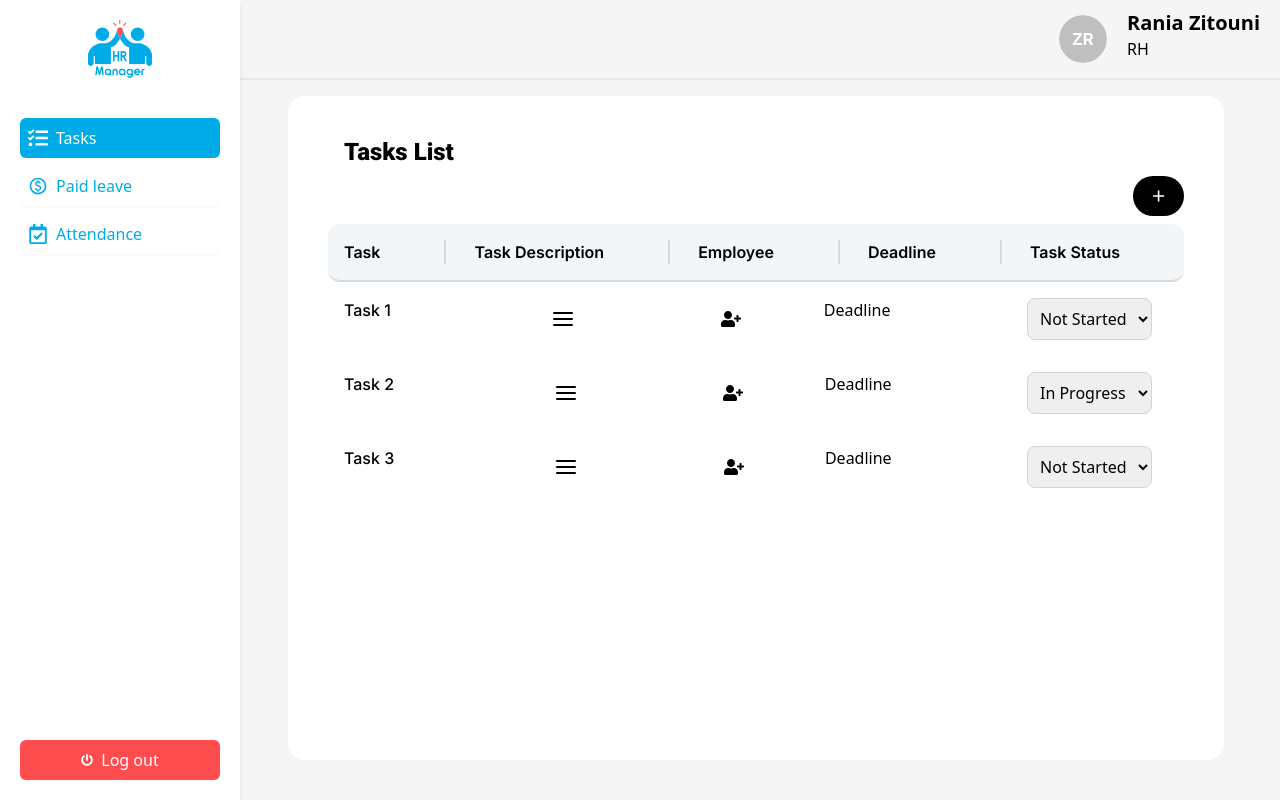
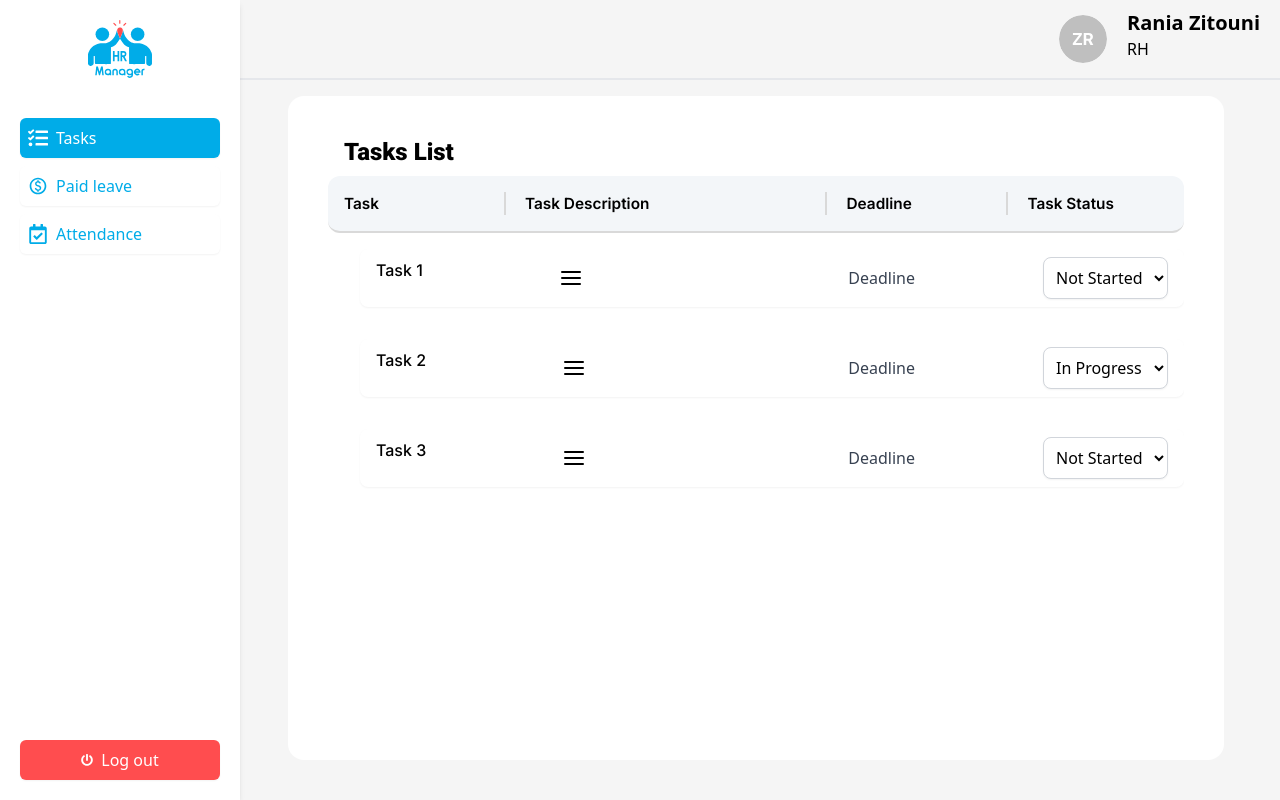
Before and after one commit to shikagin/TC-Team2, a React (Vite) app in the folder TC_Frontend/: page /employee in a window 1280 px wide. Both pictures are taken after a click on the item "Tasks". Built offline with nearby package versions, Linux system fonts and the light colour scheme.

Commit message:
paidLeave

```diff
--- /dev/null
+++ b/TC_Frontend/src/components/CreateRequest.jsx
@@ -0,0 +1,98 @@
+import React, { useState } from "react";
+
+const CreateRequest = ({ isVisible, onClose, onSave }) => {
+  if (!isVisible) return null;
+
+  const [leaveData, setLeaveData] = useState({
+    startDate: "",
+    duration: "",
+    reason: "",
+  });
+
+  const handleChange = (e) => {
+    const { name, value } = e.target;
+    setLeaveData({ ...leaveData, [name]: value });
+  };
+
+  const handleSave = () => {
+    onSave({ ...leaveData });
+    onClose();
+  };
+
+  return (
+    <div className="fixed inset-0 flex items-center justify-center z-50 pointer-events-none">
+      <div className="bg-white p-6 rounded-lg shadow-lg w-full max-w-lg h-auto z-60 pointer-events-auto relative">
+        <h2 className="text-lg font-bold text-center mb-6">Request a Leave</h2>
+        <form className="space-y-6">
+          {/* Start Date */}
+          <div className="flex flex-col">
+            <label htmlFor="startDate" className="font-medium mb-2 text-gray-600">
+              Start Date:
+            </label>
+            <input
+              type="date"
+              id="startDate"
+              name="startDate"
+              value={leaveData.startDate}
+              onChange={handleChange}
+              className="bg-[#E3EDF9] text-[#4D587F] h-[6vh] rounded-[6px] px-4 focus:outline-none"
+            />
+          </div>
+
+          {/* Duration */}
+          <div className="flex flex-col">
+            <label htmlFor="duration" className="font-medium mb-2 text-gray-600">
+              Duration (Days):
+            </label>
+            <select
+              id="duration"
+              name="duration"
+              value={leaveData.duration}
+              onChange={handleChange}
+              className="bg-[#E3EDF9] text-[#4D587F] h-[6vh] rounded-[6px] px-4 focus:outline-none"
+            >
+              <option value="" disabled>Select Duration</option>
+              {[...Array(15)].map((_, index) => (
+                <option key={index + 1} value={index + 1}>
+                  {index + 1}
+                </option>
+              ))}
+            </select>
+          </div>
+
+          {/* Reason */}
+          <div className="flex flex-col">
+            <label htmlFor="reason" className="font-medium mb-2 text-gray-600">
+              Reason for Leave:
+            </label>
+            <textarea
+              id="reason"
+              name="reason"
+              value={leaveData.reason}
+              onChange={handleChange}
+              className="bg-[#E3EDF9] text-[#4D587F] rounded-[6px] px-4 py-2 h-[10vh] focus:outline-none"
+              placeholder="Provide a reason for your leave..."
+            />
+          </div>
+        </form>
+
+        <div className="flex justify-end space-x-4 mt-6">
+          <button
+            className="bg-gray-400 h-10 text-white font-semibold py-2 px-4 rounded-md hover:-translate-y-1 transition-transform duration-300 ease-in-out"
+            onClick={onClose}
+          >
+            Cancel
+          </button>
+          <button
+            className="bg-blue-500 h-10 text-white font-semibold py-2 px-4 rounded-md hover:-translate-y-1 transition-transform duration-300 ease-in-out"
+            onClick={handleSave}
+          >
+            Submit
+          </button>
+        </div>
+      </div>
+    </div>
+  );
+};
+
+export default CreateRequest;
--- a/TC_Frontend/src/components/SideBar.jsx
+++ b/TC_Frontend/src/components/SideBar.jsx
@@ -57,7 +57,7 @@ const SideBar = ({ role }) => {
     <nav className="card fixed top-0 left-0 h-screen w-[240px] bg-white p-5 shadow-md flex flex-col justify-between z-20">
       {/* Logo Link */}
       <div className="flex justify-center mb-4"> {/* Center the logo */}
-        <Link to="/" className="flex items-center space-x-2">
+        <Link to="" className="flex items-center space-x-2">
           <img className="w-16 pb-6 object-contain" src={Logo} alt="Logo" />
         </Link>
       </div>
--- a/TC_Frontend/src/pages/employee/LeaveList.jsx
+++ b/TC_Frontend/src/pages/employee/LeaveList.jsx
@@ -1,33 +1,83 @@
-import React from 'react'
+import React, { useState } from 'react';
+import { BiPlus } from 'react-icons/bi';
+import CreateRequest from '../../components/CreateRequest';
 
-function ListeConges() {
-    const fetchStates= async ()=>{
+function LeaveList() {
+  const [isAddRequestVisible, setIsAddRequestVisible] = useState(false);
 
-        try{
+  const toggleAddRequest = () => {
+    setIsAddRequestVisible(!isAddRequestVisible);
+  };
 
-                const response = await fetch("")
-                const data = await response.json()
-                console.log("Fetched Stats:", data)
-                return data
+  const handleSave = (leaveData) => {
+    console.log("Leave Request Data:", leaveData);
+    // Add logic to handle the leave request data
+  };
 
-        }
-        catch (error)
-        {
-                console.error("err fetching states ",error)
-                return null
+  // Generate a list of 10 requests with different statuses
+  const requests = Array.from({ length: 10 }, (_, index) => ({
+    id: index + 1,
+    title: `Request ${index + 1}`,
+    status: index % 3 === 0 ? 'Accepted' : index % 3 === 1 ? 'Declined' : 'Being Processed',
+    date: `12/${index + 1}/2024`,
+  }));
 
-        }
-    }
-    const handleMissingData = (data) => {
-        if (!data || data.length === 0) {
-          console.warn("No data available.")
-          return []
-        }
-        return data
-    }
   return (
-    <div>ListeConges</div>
-  )
+    <div className="bg-[#F5F5F5] h-screen pl-72 pt-24 pr-14 pb-10">
+      <div className="bg-white rounded-2xl h-full p-10 flex flex-col w-full">
+        {/* Title and Add Button */}
+        <div className="flex items-center justify-between mb-6">
+          <p className="font-bold text-2xl font-roboto">My Requests</p>
+          <button
+            className="w-12 h-12 rounded-full bg-black text-white flex items-center justify-center"
+            onClick={toggleAddRequest}
+          >
+            <BiPlus size={28} />
+          </button>
+        </div>
+
+        {isAddRequestVisible && (
+          <CreateRequest
+            isVisible={isAddRequestVisible}
+            onClose={() => toggleAddRequest(null)}
+          />
+        )}
+
+        <div className="overflow-y-auto h-[calc(100%-8rem)]">
+          {/* Header Row */}
+          <div className="flex flex-row items-center justify-between py-4 px-6 rounded-xl bg-gray-200 font-bold text-gray-700">
+            <p className="flex-1 text-center">Request</p>
+            <p className="flex-1 text-center">Date</p>
+            <p className="flex-1 text-center">Status</p>
+          </div>
+
+          {/* Request Rows */}
+          {requests.map((request) => (
+            <div
+              key={request.id}
+              className="flex flex-row items-center justify-between py-4 px-6 border-b border-gray-300 bg-white"
+            >
+              <p className="flex-1 text-center font-medium">{request.title}</p>
+              <p className="flex-1 text-center">{request.date}</p>
+              <p
+                className="flex-1 text-center"
+                style={{
+                  color:
+                    request.status === 'Accepted'
+                      ? 'green'
+                      : request.status === 'Declined'
+                      ? 'red'
+                      : 'black',
+                }}
+              >
+                {request.status}
+              </p>
+            </div>
+          ))}
+        </div>
+      </div>
+    </div>
+  );
 }
 
-export default ListeConges
+export default LeaveList;
--- a/TC_Frontend/src/pages/employee/TaskList.jsx
+++ b/TC_Frontend/src/pages/employee/TaskList.jsx
@@ -43,8 +43,8 @@ function TaskList() {
 
     const tasks =[
 
-        { id: 1, title: 'Task 1', status: 'Not Started', description: 'Task 1 jhjsdhvkhdkjvhdhvkjh vsjhjkhjkhkcjvhjfhuhjhjkhjkdhvjkfhjhvfdescription' },
-        { id: 2, title: 'Task 2', status: 'In Progress', description: 'Task 2 description' },
+        { id: 1, title: 'Task 1', status: 'Not Started', description: 'Task 1 jhjsdhrrrrrrrrrrrrrvkhdkjvhdhvkjh vsjhjkhjkhkcjvhjfhuhjhjkhjkdhvjkfhjhvfdescription' },
+        { id: 2, title: 'Task 2', status: 'In Progress', description: 'Task 2 descriprrrrrrrtion' },
         { id: 3, title: 'Task 3', status: 'Not Started', description: 'Task 3 description' },
 
     ];
@@ -85,29 +85,23 @@ function TaskList() {
         <div className="bg-white rounded-2xl h-full p-10 flex flex-col w-full">
 
           <p className="font-bold text-2xl mb-2 font-roboto ml-4">Tasks List</p>
-          <button className="px-4 py-2 rounded-full mb-2 bg-black text-white flex w-[4vw] ml-auto " onClick={toggleAddTask}  >
-              <BiPlus size={24} className="ml-auto" />
 
-          </button>
-
-          {isAddTaskVisible && (
-
-          <CreateTask
-
-            isVisible={isAddTaskVisible}
-            onClose={() => toggleAddTask(null)} // Close popup
-
-          />
-          )}
 
           <div className="overflow-y-auto h-[calc(100%-4rem)]">
             {/* Header Row */}
-            <div className="pb-4 pt-4 flex flex-row justify-between pl-4 rounded-xl border-b-color5 border-b-2 bg-color2">
-              <p className="pr-16 font-inter font-bold border-r-color5 border-r-2">Task</p>
-              <p className="pr-16 font-inter font-bold border-r-color5 border-r-2">Task Description</p>
-              <p className="pr-16 font-inter font-bold border-r-color5 border-r-2">Employee</p>
-              <p className="pr-16 font-inter font-bold border-r-color5 border-r-2">Deadline</p>
-              <p className="pr-16 font-inter font-bold">Task Status</p>
+            <div className="pb-4 pt-4 flex flex-row justify-between items-center pl-4 pr-4 rounded-xl border-b-color5 border-b-2 bg-color2 w-full">
+              <p className="pr-[1.5vw] text-[1.2vw] font-inter font-bold border-r-2 border-r-color5 flex-1 min-w-[10%]">
+                Task
+              </p>
+              <p className="px-[1.5vw] text-[1.2vw] font-inter font-bold border-r-2 border-r-color5 flex-[2] min-w-[20%]">
+                Task Description
+              </p>
+              <p className="px-[1.5vw] text-[1.2vw] font-inter font-bold border-r-2 border-r-color5 flex-1 min-w-[15%]">
+                Deadline
+              </p>
+              <p className="pl-[1.5vw] text-[1.2vw] font-inter font-bold flex-1 min-w-[15%]">
+                Task Status
+              </p>
             </div>
 
             {/* Task Rows */}
@@ -118,36 +112,40 @@ function TaskList() {
 
                 key={task.id}
 
-                className="pb-4 pt-4 flex flex-row justify-between pl-4 rounded-xl bg-white"  >
+                className="pb-4 pt-4 flex flex-row justify-between ml-8 rounded-xl bg-white"  >
+                <div className="flex flex-row items-center justify-between w-full py-2 px-4 bg-white rounded-lg shadow-sm">
 
-                <div className="flex flex-row">
-
-                  <p className="mr-16 font-inter font-medium">{task.title} </p>
-
+                    <div className="flex flex-row  flex-1">
+                      <p className="text-[1rem] font-inter font-medium truncate  mr-16">
+                        {task.title}
+                      </p>
                       <button
-                    className="ml-24 flex items-center text-gray-700 bg-transparent hover:bg-gray-100 rounded-lg" onClick={() => toggleDescription(task.title, task.description)}
+                        className="flex ml-16 items-center justify-center text-gray-700 bg-transparent hover:bg-gray-100 rounded-lg p-2"
+                        onClick={() => toggleDescription(task.title, task.description)}
                       >
-
                         <FiMenu size={24} className="text-black" />
                       </button>
+                    </div>
+
+                    <p className="text-[1rem] mr-24 text-gray-700 font-medium pr-8 whitespace-nowrap">
+                      Deadline
+                    </p>
 
 
+                    <select
+
+
+                      value={task.status}
+                      onChange={(e) => handleStatusChange(task.id, e.target.value)}
+                      className="p-2 border border-gray-300 rounded-lg text-[1rem] bg-white shadow-sm"
+                    >
+                      <option value="Not Started">Not Started</option>
+                      <option value="In Progress">In Progress</option>
+                      <option value="Feedback">Feedback</option>
+                      <option value="Finished">Finished</option>
+                    </select>
                 </div>
 
-                <div className="flex flex-row justify-between items-center">
-                  <button className="ml-16 rounded-xl bg-transparent text-black w-10 h-10 flex items-center justify-center" onClick={toggleAdd}>
-                    <FaUserPlus size={20} />
-                  </button>
-
-                {isAddVisible && (
-
-                <Add
-
-                  isVisible={isAddVisible}
-                  onClose={() => toggleAdd(null)} // Close popup
-
-                />
-                )}
 
                 {isDescriptionVisible && (
 
@@ -157,21 +155,6 @@ function TaskList() {
                   content = {descriptionData}
                 />
                 )}
-
-
-                </div>
-
-                <p className="pr-16">Deadline</p>
-                <select
-                  value={task.status}
-                  onChange={(e) => handleStatusChange(task.id, e.target.value)}
-                  className="mr-8 p-2 border border-gray-300 rounded-lg"
-                >
-                  <option value="Not Started">Not Started</option>
-                  <option value="In Progress">In Progress</option>
-                  <option value="Feedback">Feedback</option>
-                  <option value="Finished">Finished</option>
-                </select>
 
               </div>
             ))}
```
Lines whose indentation alone changed are shown as unchanged.
